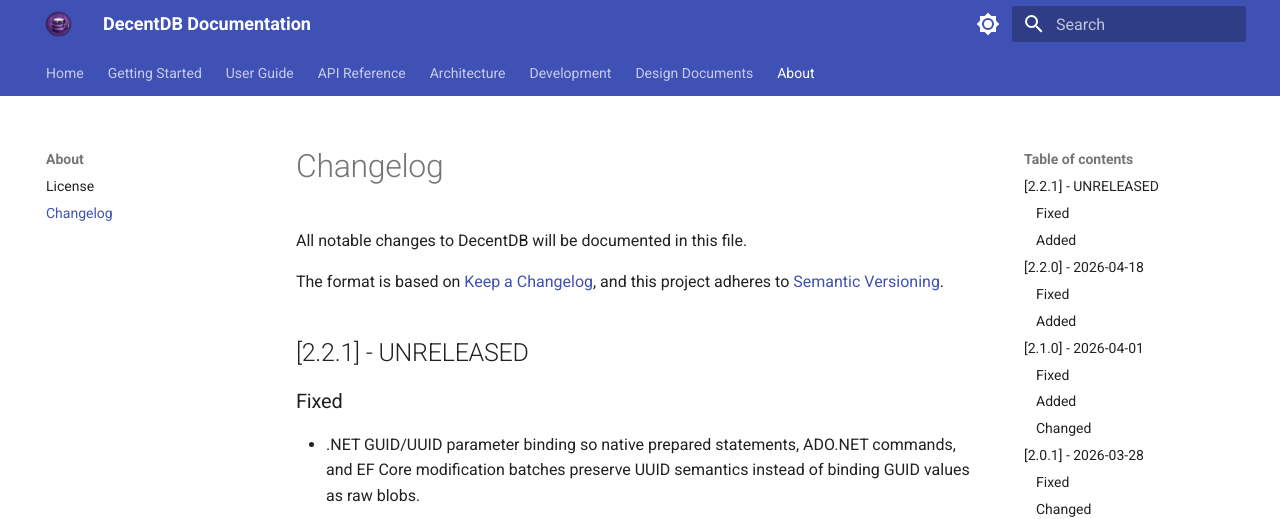
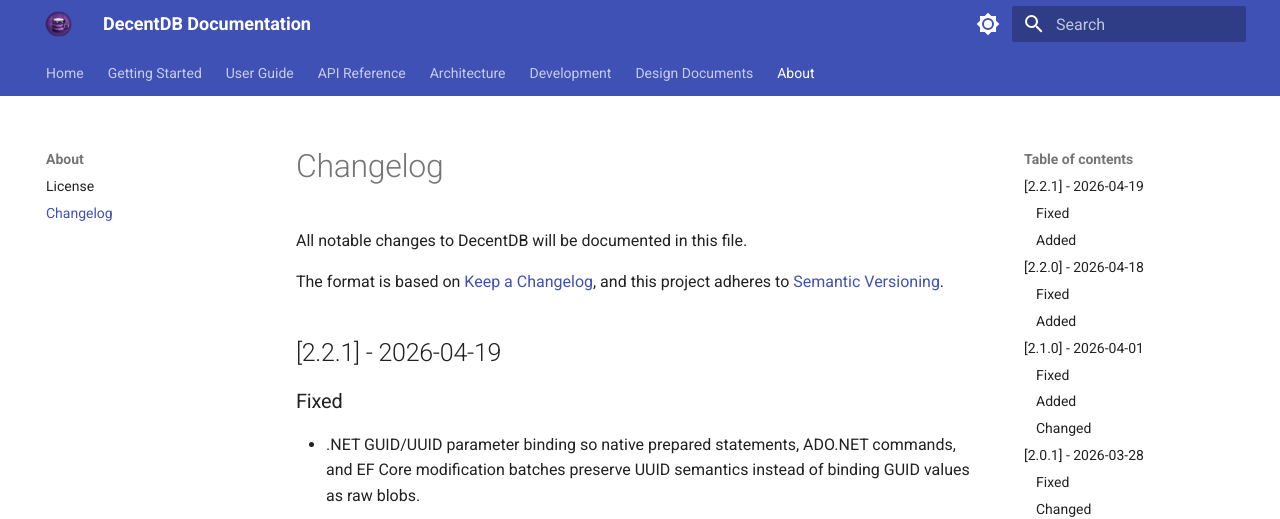
Before and after one commit to sphildreth/decentdb, an MkDocs documentation site: the page built from docs/about/changelog.md, in a window 1280 px wide and 900 px high. Shown: the top 519 px of the window. Built offline with MkDocs 1.6.1 and Material for MkDocs 9.7.7, drawn with Linux system fonts in a browser that asks for light colours; the version menu is left out.

Commit message:
fix: update changelog to reflect release date for version 2.2.1

```diff
--- a/docs/about/changelog.md
+++ b/docs/about/changelog.md
@@ -5,7 +5,7 @@
 The format is based on [Keep a Changelog](https://keepachangelog.com/en/1.0.0/),
 and this project adheres to [Semantic Versioning](https://semver.org/spec/v2.0.0.html).
 
-## [2.2.1] - UNRELEASED
+## [2.2.1] - 2026-04-19
 
 ### Fixed
 - .NET GUID/UUID parameter binding so native prepared statements, ADO.NET commands, and EF Core modification batches preserve UUID semantics instead of binding GUID values as raw blobs.
```
